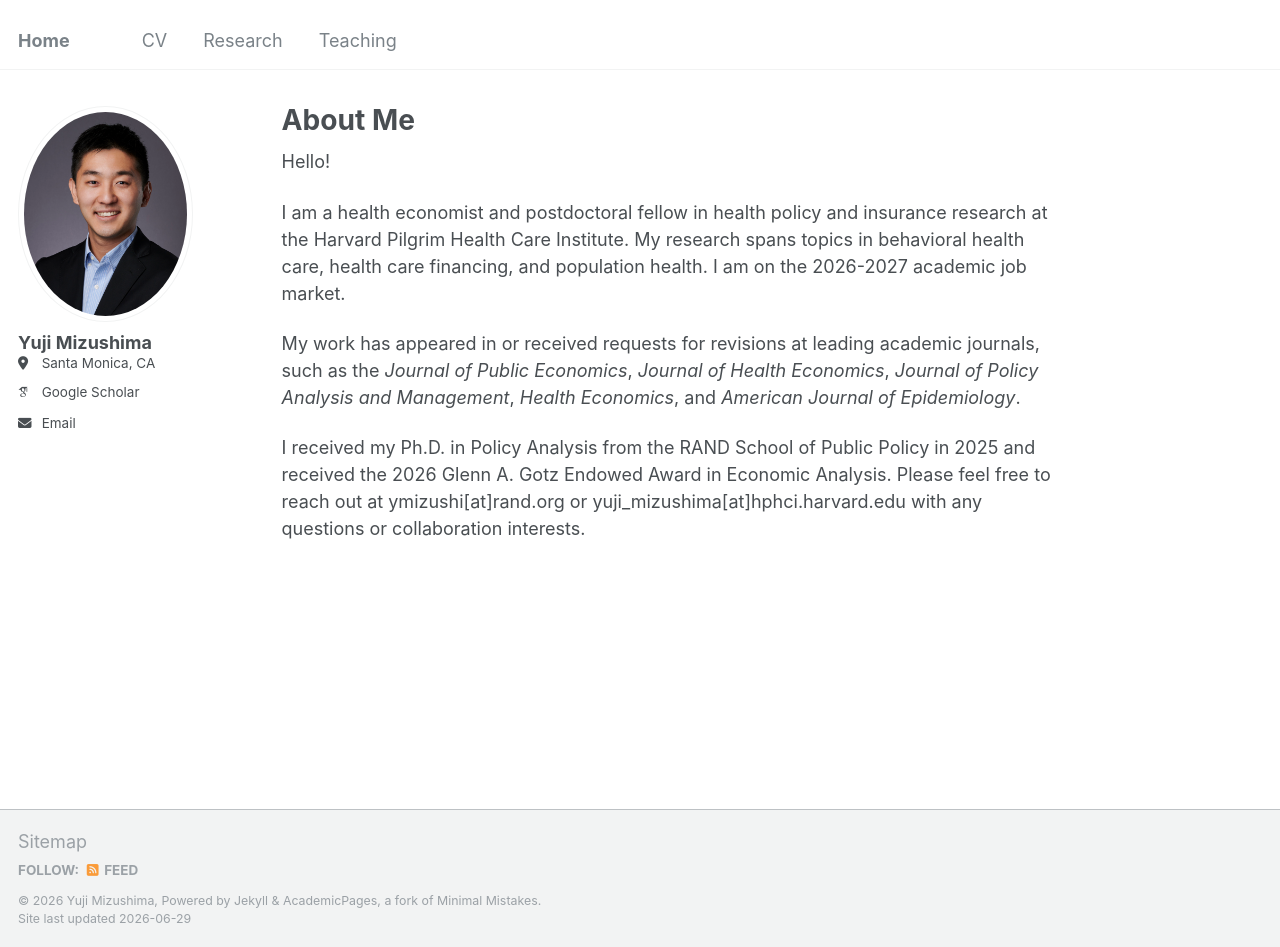
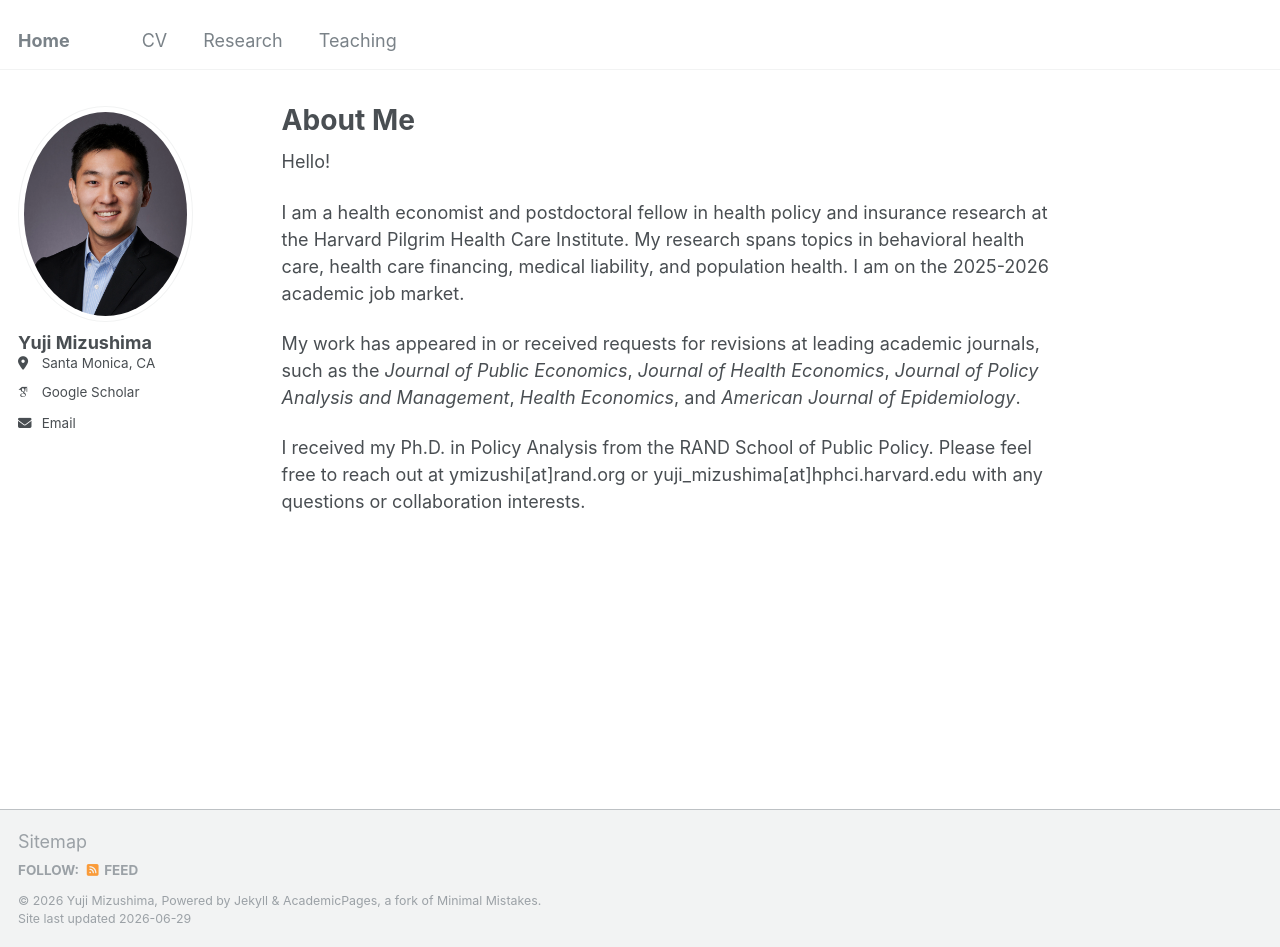
Before and after one commit to yujimizushima/yujimizushima.github.io, a Jekyll site: the page built from _pages/about.md, in a window 1280 px wide and 947 px high. Built offline with Jekyll 4.4.1, drawn with Linux system fonts in a browser that asks for light colours; some web fonts are replaced.

Commit message:
Update about.md

```diff
--- a/_pages/about.md
+++ b/_pages/about.md
@@ -9,8 +9,8 @@ redirect_from:
 
 Hello!
 
-I am a health economist and postdoctoral fellow in health policy and insurance research at the Harvard Pilgrim Health Care Institute. My research spans topics in behavioral health care, health care financing, and population health. I am on the 2026-2027 academic job market.
+I am a health economist and postdoctoral fellow in health policy and insurance research at the Harvard Pilgrim Health Care Institute. My research spans topics in behavioral health care, health care financing, medical liability, and population health. I am on the 2025-2026 academic job market.
 
 My work has appeared in or received requests for revisions at leading academic journals, such as the _Journal of Public Economics_, _Journal of Health Economics_, _Journal of Policy Analysis and Management_, _Health Economics_, and _American Journal of Epidemiology_.
 
-I received my Ph.D. in Policy Analysis from the RAND School of Public Policy in 2025 and received the 2026 Glenn A. Gotz Endowed Award in Economic Analysis. Please feel free to reach out at ymizushi[at]rand.org or yuji_mizushima[at]hphci.harvard.edu with any questions or collaboration interests.
+I received my Ph.D. in Policy Analysis from the RAND School of Public Policy. Please feel free to reach out at ymizushi[at]rand.org or yuji_mizushima[at]hphci.harvard.edu with any questions or collaboration interests.
```
